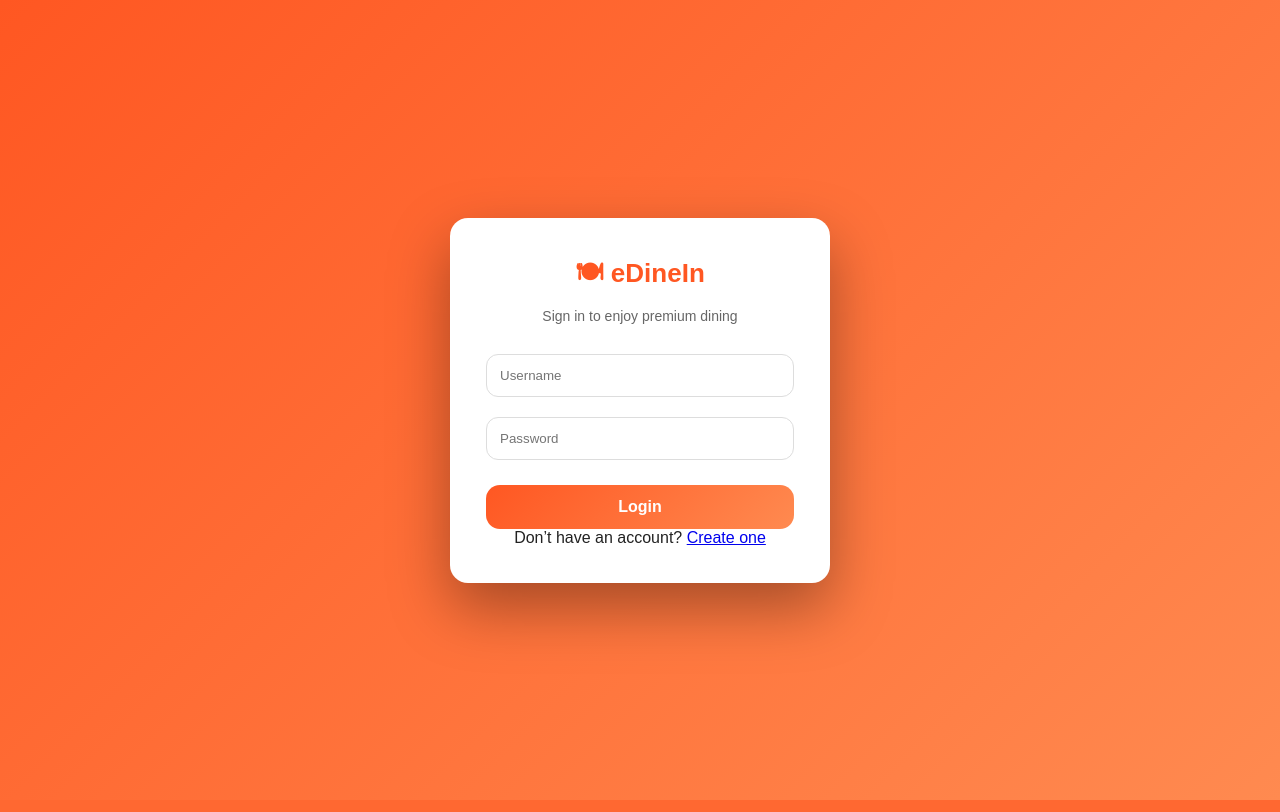
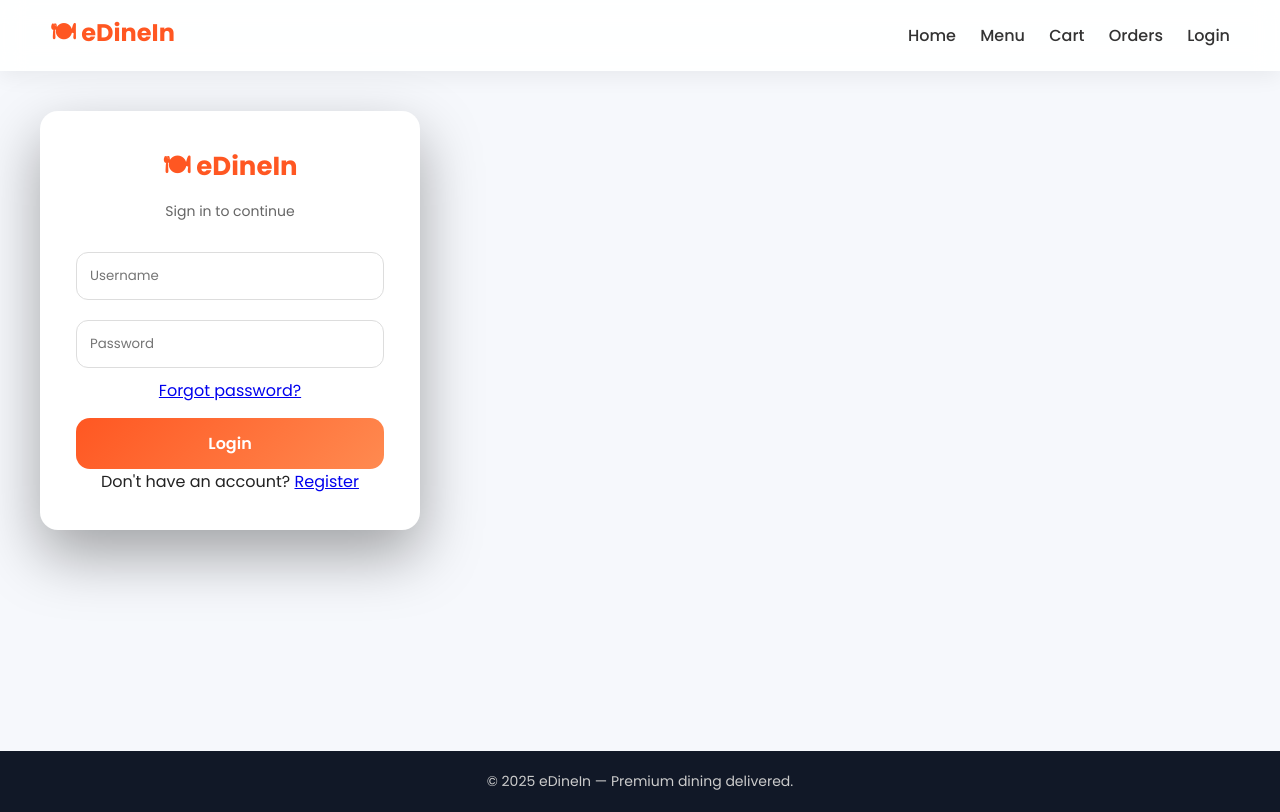
Before and after one commit to beheradeeptimayee/Restaurant-Management-And-Online-Food-Ordering-System, a Django app: page /accounts/login/ in a window 1280 px wide. Run offline with Django 5.2, Linux system fonts and the light colour scheme.

Commit message:
Update login.html

```diff
--- a/templates/login.html
+++ b/templates/login.html
@@ -1,27 +1,31 @@
-{% load static %}
-<!DOCTYPE html>
-<html>
-<head>
-<title>Login | eDineIn</title>
-<link rel="stylesheet" href="{% static 'css/style.css' %}">
-</head>
+{% extends "base.html" %}
+{% block content %}
 
-<body class="auth-page">
+<div class="login-center">
+
   <div class="auth-box">
     <h2 class="brand">🍽 eDineIn</h2>
-  <p class="tagline">Sign in to enjoy premium dining</p>
+    <p class="tagline">Sign in to continue</p>
 
     <form method="POST">
       {% csrf_token %}
-    <input name="username" placeholder="Username" required>
+
+      <input type="text" name="username" placeholder="Username" required>
+
       <input type="password" name="password" placeholder="Password" required>
-    <button>Login</button>
+
+      <a href="{% url 'forget_password' %}">Forgot password?</a>
+
+      <button type="submit">Login</button>
     </form>
 
-  <p class="auth-link">
-    Don’t have an account?
-    <a href="{% url 'register' %}">Create one</a>
+    <p>
+      Don't have an account?
+      <a href="{% url 'register' %}">Register</a>
     </p>
+
   </div>
-</body>
-</html>
+
+</div>
+
+{% endblock %}
```
Lines whose indentation alone changed are shown as unchanged.
